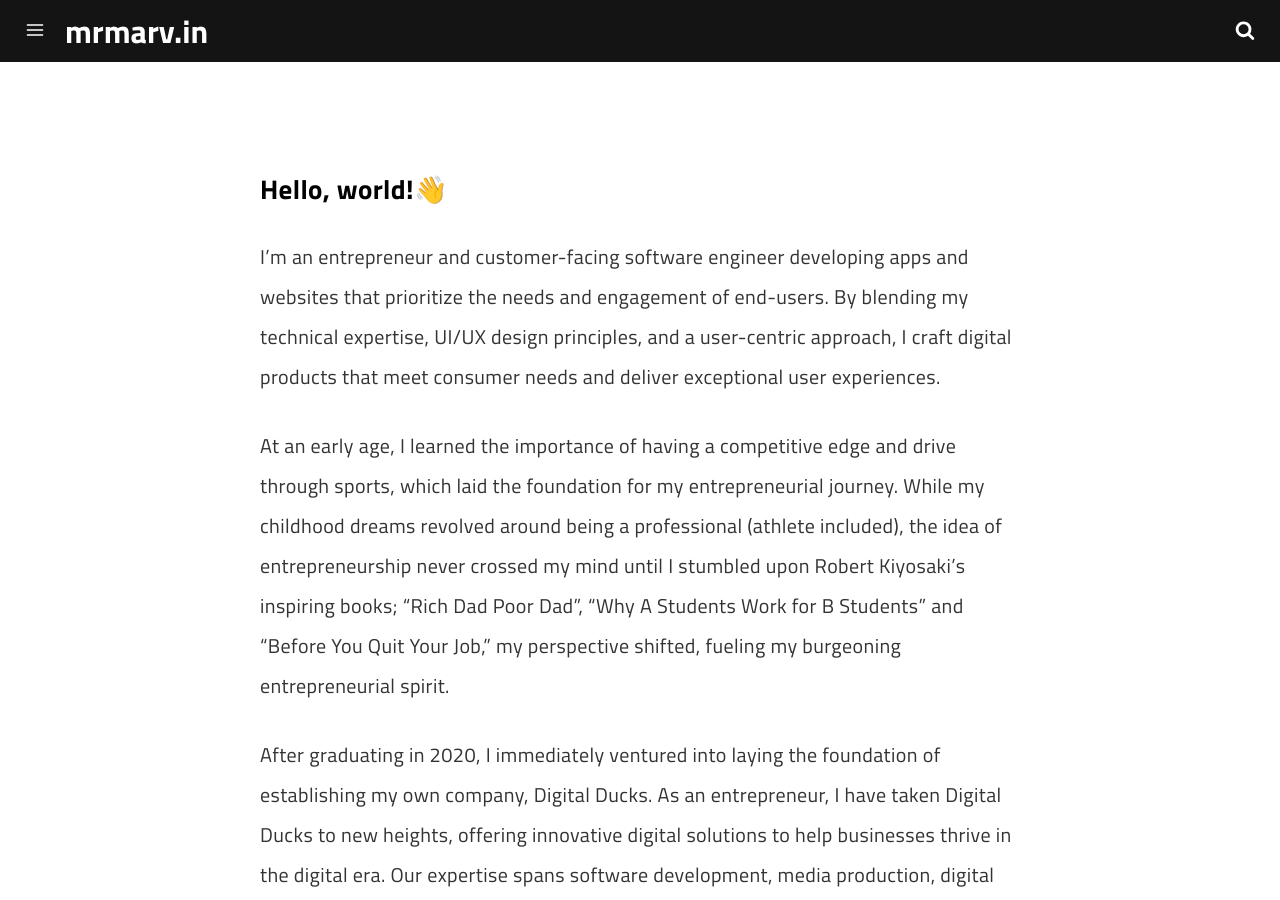
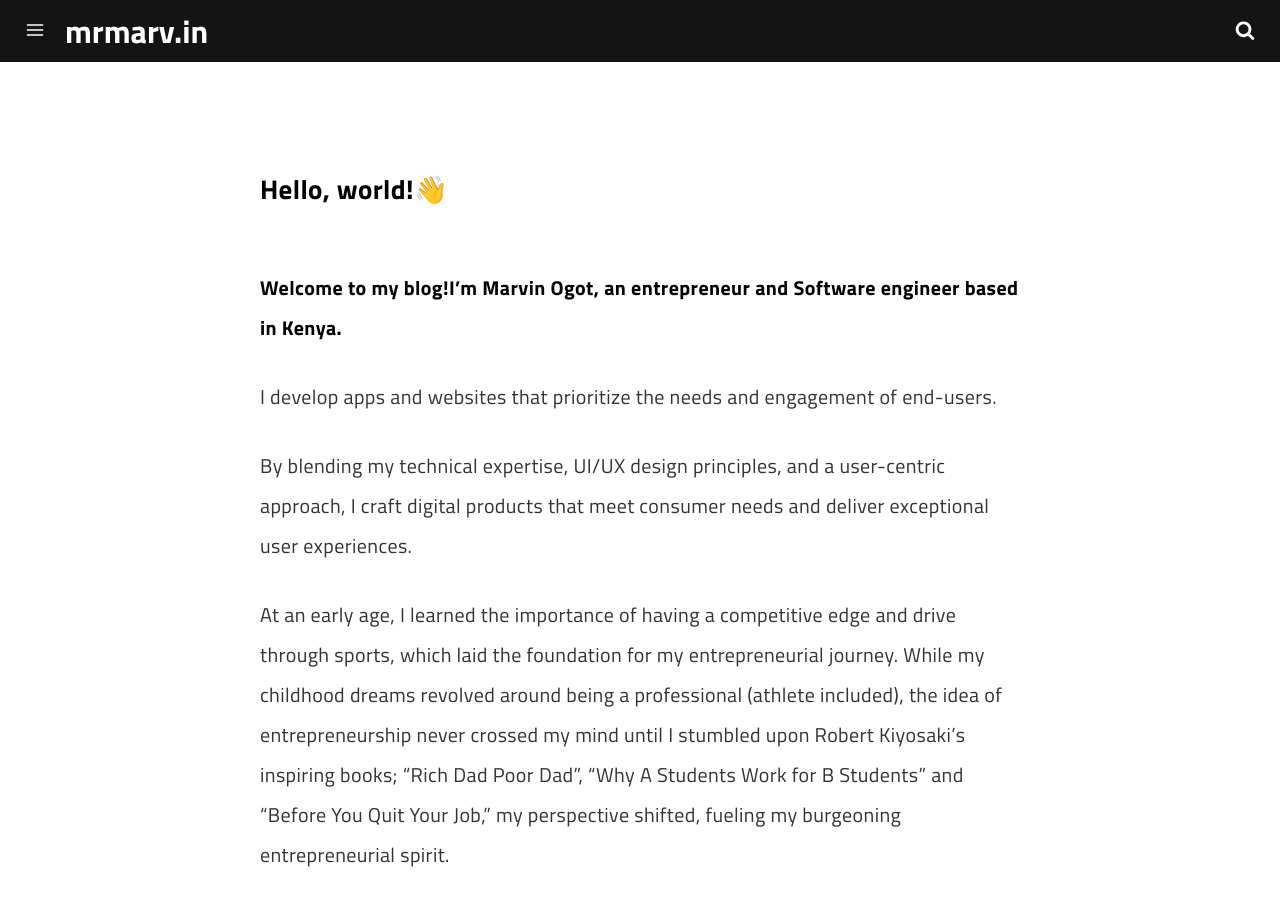
Before and after one commit to marv0/marv0.github.io, a Jekyll site: the page built from pages/about.md, in a window 1280 px wide and 900 px high. Built offline with Jekyll 4.4.1, drawn with Linux system fonts in a browser that asks for light colours; a script that is not in the unit is left out.

Commit message:
Update about.md

```diff
--- a/pages/about.md
+++ b/pages/about.md
@@ -8,7 +8,11 @@ permalink: /about/
 ---
 ### Hello, world!👋
 
-I’m an entrepreneur and customer-facing software engineer developing apps and websites that prioritize the needs and engagement of end-users. By blending my technical expertise, UI/UX design principles, and a user-centric approach, I craft digital products that meet consumer needs and deliver exceptional user experiences.
+#### Welcome to my blog!I’m Marvin Ogot, an entrepreneur and Software engineer based in Kenya.
+
+I develop apps and websites that prioritize the needs and engagement of end-users.
+
+By blending my technical expertise, UI/UX design principles, and a user-centric approach, I craft digital products that meet consumer needs and deliver exceptional user experiences.
 
 At an early age, I learned the importance of having a competitive edge and drive through sports, which laid the foundation for my entrepreneurial journey. While my childhood dreams revolved around being a professional (athlete included), the idea of entrepreneurship never crossed my mind until I stumbled upon Robert Kiyosaki's inspiring books; "Rich Dad Poor Dad", "Why A Students Work for B Students" and "Before You Quit Your Job," my perspective shifted, fueling my burgeoning entrepreneurial spirit.
 
```
